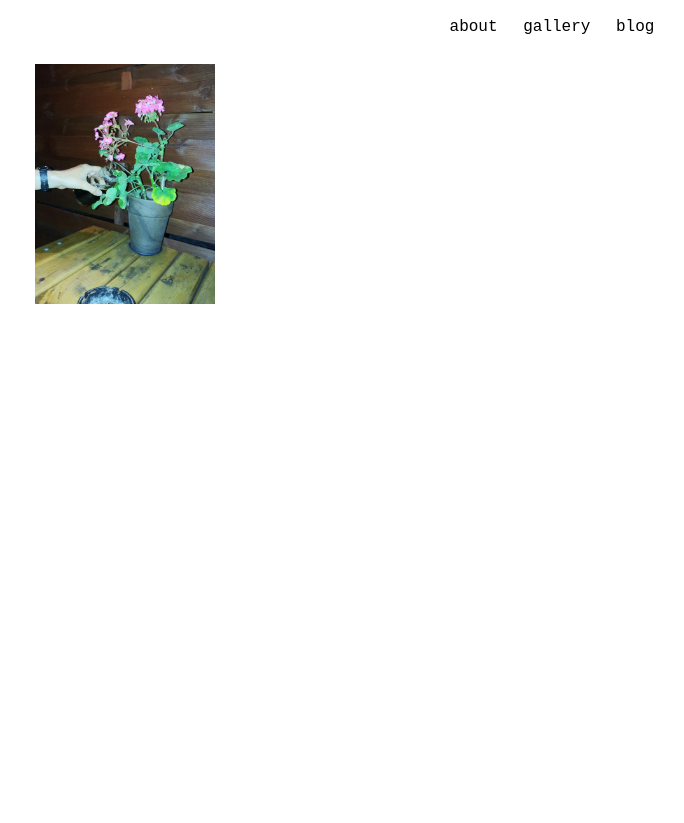
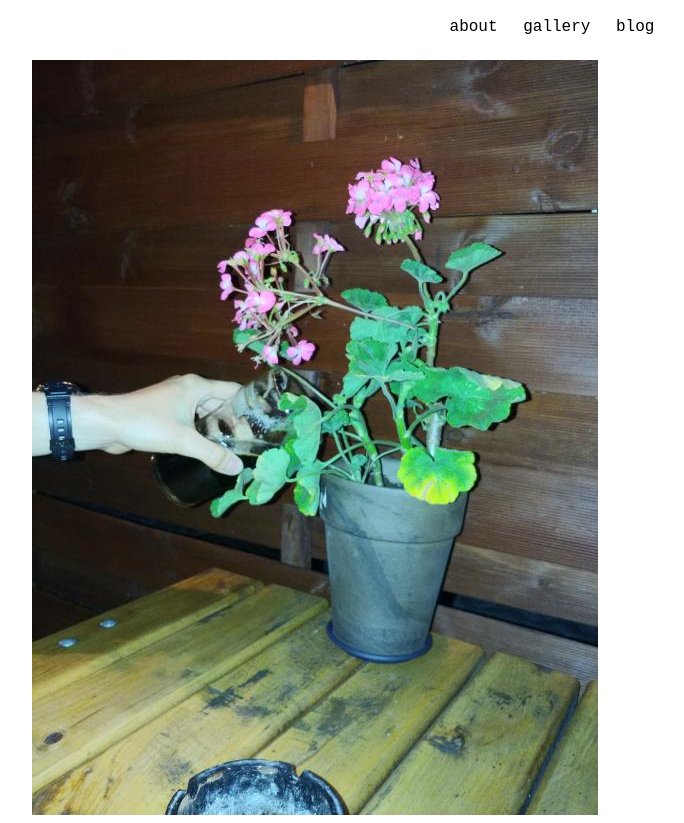
Before and after one commit to 9program/9program.github.io, a plain HTML site: page pictures.html in a window 1280 px wide. Shown: the part 48-871 px from the top of the page, without its empty margins (88-772 px from the left). Before the commit the page ends 800 px from the top, so only its background shows below. Drawn offline with Linux system fonts and the light colour scheme.

Commit message:
styling fix

```diff
--- a/style.css
+++ b/style.css
@@ -9,13 +9,11 @@ body {
 	padding: 0.5em;
 }
 
-.gallery {
-  	margin: 0.2em;
-  	float: left;
-}
-.gallery img {
-  	width: auto;
-  	height: 15em;
+.image {
+  display: block;
+  margin-left: auto;
+  margin-right: auto;
+  width: 20em;
 }
 .head {
 	text-align: left;
```
Also changed, not shown: htmlpic/style.css (+6 -1 lines).
